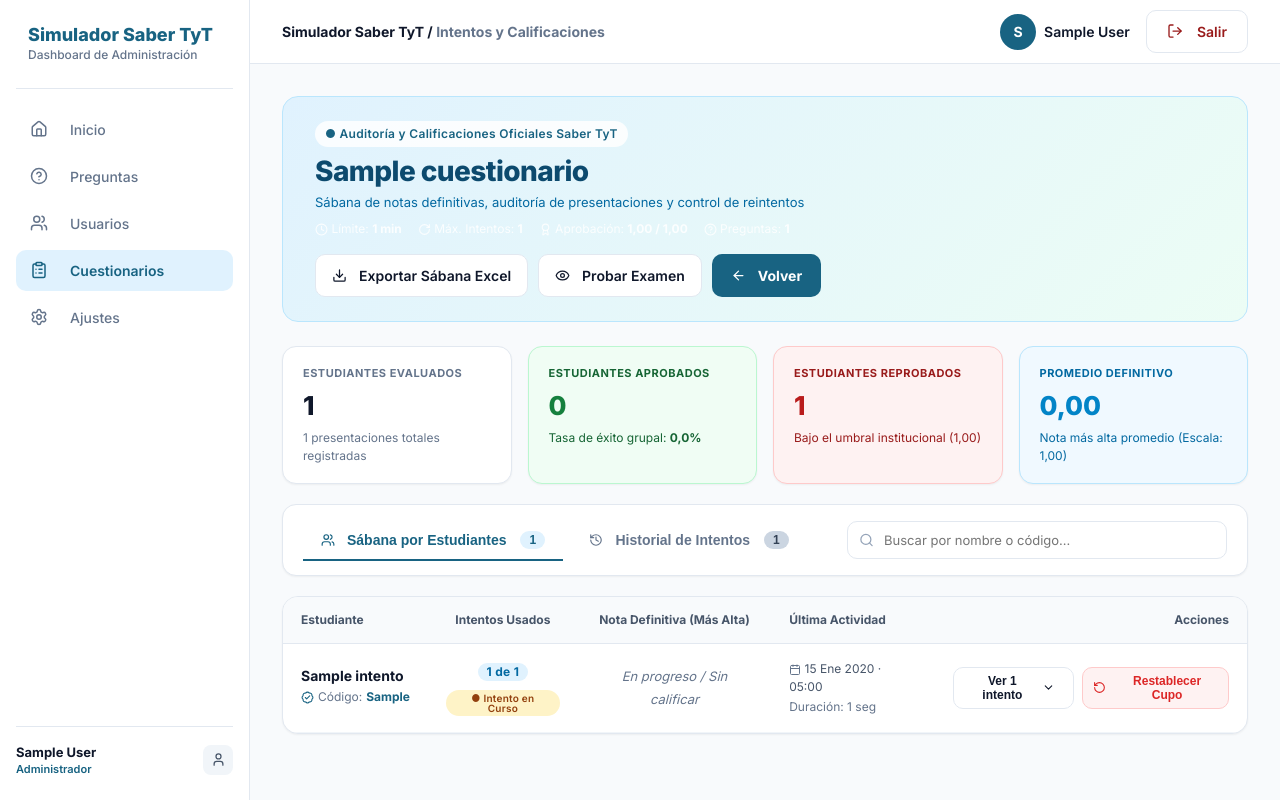
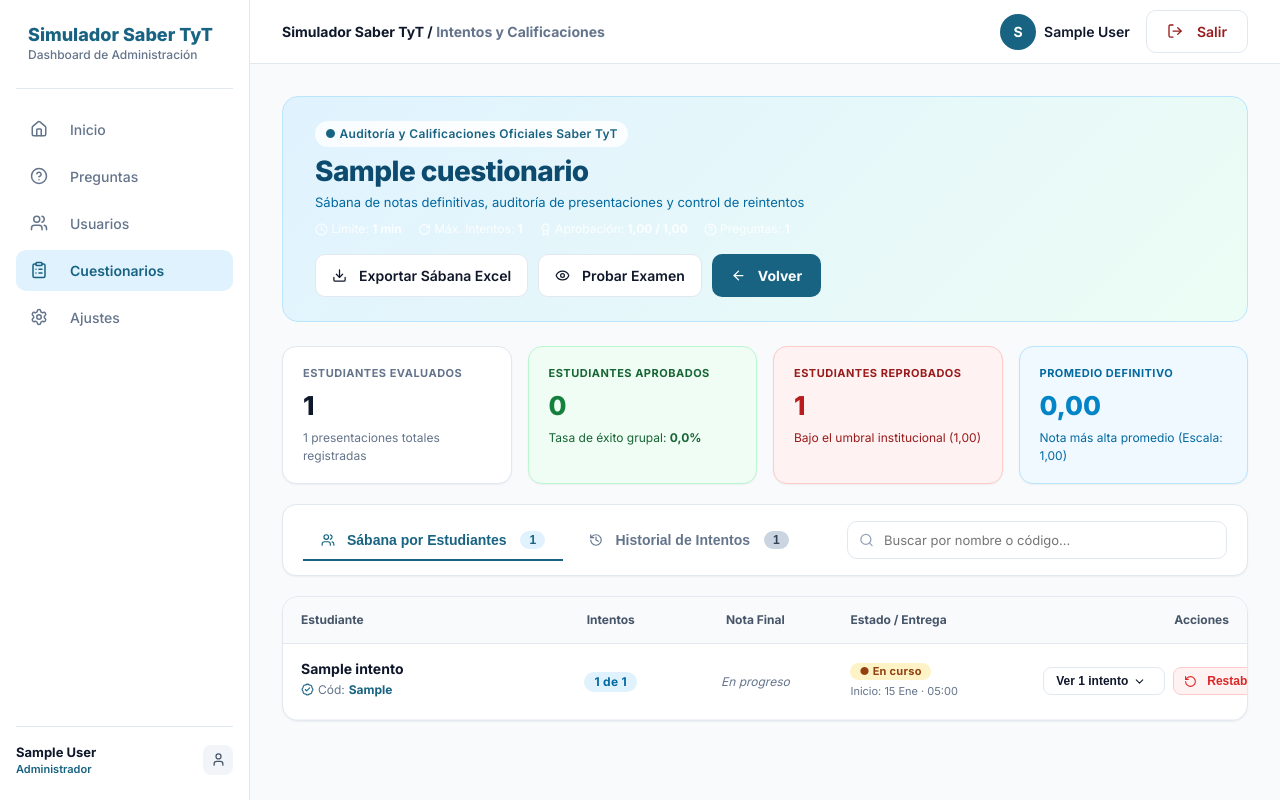
Before and after one commit to davidzambrano12/Cuestionarios-tyt, a Django app: page /cuestionarios/1/intentos/ in a window 1280 px wide. Run offline with Django 5.2, Linux system fonts and the light colour scheme; a user stored in the database is signed in; tables that the repository leaves empty hold one stand-in row (values such as "Sample post").

Commit message:
Aplicar Alternativa 1 a tabla de intentos: colgroup con anchos fijos, encabezados concisos y botones en una sola linea

```diff
--- a/templates/cuestionario_intentos.html
+++ b/templates/cuestionario_intentos.html
@@ -107,17 +107,24 @@
     </div>
   </div>
 
-  <!-- ================= VISTA 1: SÁBANA POR ESTUDIANTES (AGRUPADA Y LIMPIA) ================= -->
+  <!-- ================= VISTA 1: SÁBANA POR ESTUDIANTES (AGRUPADA Y LIMPIA - ALTERNATIVA 1) ================= -->
   <div id="vista-estudiantes" class="card" style="padding:0; border-radius:16px; overflow:hidden; margin-bottom:30px;">
     <div class="table-responsive">
-      <table class="table" style="width:100%; margin:0; border-collapse:collapse;">
+      <table class="table" style="width:100%; margin:0; border-collapse:collapse; table-layout:fixed;">
+        <colgroup>
+          <col style="width: 27%;">
+          <col style="width: 14%;">
+          <col style="width: 16%;">
+          <col style="width: 20%;">
+          <col style="width: 23%;">
+        </colgroup>
         <thead style="background:#f8fafc; border-bottom:1px solid #e2e8f0;">
           <tr>
-            <th style="padding:14px 18px; font-size:12px; font-weight:700; color:#475569; text-align:left;">Estudiante</th>
-            <th style="padding:14px 18px; font-size:12px; font-weight:700; color:#475569; text-align:center;">Intentos Usados</th>
-            <th style="padding:14px 18px; font-size:12px; font-weight:700; color:#475569; text-align:center;">Nota Definitiva (Más Alta)</th>
-            <th style="padding:14px 18px; font-size:12px; font-weight:700; color:#475569; text-align:left;">Última Actividad</th>
-            <th style="padding:14px 18px; font-size:12px; font-weight:700; color:#475569; text-align:right;">Acciones</th>
+            <th style="padding:14px 18px; font-size:12px; font-weight:700; color:#475569; text-align:left; white-space:nowrap;">Estudiante</th>
+            <th style="padding:14px 18px; font-size:12px; font-weight:700; color:#475569; text-align:center; white-space:nowrap;">Intentos</th>
+            <th style="padding:14px 18px; font-size:12px; font-weight:700; color:#475569; text-align:center; white-space:nowrap;">Nota Final</th>
+            <th style="padding:14px 18px; font-size:12px; font-weight:700; color:#475569; text-align:left; white-space:nowrap;">Estado / Entrega</th>
+            <th style="padding:14px 18px; font-size:12px; font-weight:700; color:#475569; text-align:right; white-space:nowrap;">Acciones</th>
           </tr>
         </thead>
         <tbody>
@@ -126,67 +133,74 @@
           <tr class="fila-estudiante" data-texto="{{ est.nombre|lower }} {{ est.codigo|lower }}" style="border-bottom:1px solid #f1f5f9;">
 
             <!-- Estudiante -->
-            <td style="padding:16px 18px;">
-              <div style="font-weight:700; font-size:14px; color:#0f172a;">{{ est.nombre }}</div>
-              <div style="font-size:12px; color:#64748b; display:inline-flex; align-items:center; gap:4px; margin-top:2px;">
+            <td style="padding:16px 18px; vertical-align:middle;">
+              <div style="font-weight:700; font-size:14px; color:#0f172a; line-height:1.3;">{{ est.nombre }}</div>
+              <div style="font-size:12px; color:#64748b; display:inline-flex; align-items:center; gap:4px; margin-top:3px;">
                 <i data-lucide="badge-check" style="width:13px; height:13px; color:#186382;"></i>
-                Código: <strong style="color:#186382;">{{ est.codigo }}</strong>
+                Cód: <strong style="color:#186382;">{{ est.codigo }}</strong>
               </div>
             </td>
 
-            <!-- Intentos Realizados -->
-            <td style="padding:16px 18px; text-align:center;">
-              <span class="badge" style="background:#e0f2fe; color:#0369a1; font-weight:700; font-size:12px;">
+            <!-- Intentos Usados -->
+            <td style="padding:16px 18px; text-align:center; vertical-align:middle;">
+              <span class="badge" style="background:#e0f2fe; color:#0369a1; font-weight:700; font-size:12px; padding:4px 10px; white-space:nowrap;">
                 {{ est.total_intentos }} de {{ cuestionario.intentos_permitidos }}
               </span>
-              {% if est.tiene_activo %}
-                <div style="margin-top:4px;"><span class="badge" style="background:#fef3c7; color:#92400e; font-size:10px;">● Intento en Curso</span></div>
+            </td>
+
+            <!-- Nota Final (Definitiva) -->
+            <td style="padding:16px 18px; text-align:center; vertical-align:middle;">
+              {% if est.mejor_calificacion is not None %}
+                <div style="font-size:16px; font-weight:800; color:#0f172a; white-space:nowrap;">
+                  {{ est.mejor_calificacion }} <span style="font-size:12px; color:#94a3b8; font-weight:500;">/ {{ cuestionario.calificacion_maxima }}</span>
+                </div>
+                <div style="margin-top:3px;">
+                  {% if est.aprobado %}
+                    <span class="badge badge-success" style="font-size:11px; padding:2px 8px; white-space:nowrap;">● Aprobado</span>
+                  {% else %}
+                    <span class="badge badge-danger" style="font-size:11px; padding:2px 8px; white-space:nowrap;">● Reprobado</span>
+                  {% endif %}
+                </div>
+              {% else %}
+                <span style="font-size:12px; color:#64748b; font-style:italic;">En progreso</span>
               {% endif %}
             </td>
 
-            <!-- Nota Definitiva -->
-            <td style="padding:16px 18px; text-align:center;">
-              {% if est.mejor_calificacion is not None %}
-                <div style="font-size:17px; font-weight:800; color:#0f172a;">
-                  {{ est.mejor_calificacion }} <span style="font-size:12px; color:#94a3b8; font-weight:500;">/ {{ cuestionario.calificacion_maxima }}</span>
+            <!-- Estado / Entrega -->
+            <td style="padding:16px 18px; font-size:12px; vertical-align:middle;">
+              {% if est.tiene_activo %}
+                <div style="display:flex; flex-direction:column; gap:3px;">
+                  <span class="badge" style="background:#fef3c7; color:#92400e; font-weight:700; font-size:11px; width:fit-content; white-space:nowrap;">● En curso</span>
+                  <span style="font-size:11px; color:#64748b; white-space:nowrap;">Inicio: {{ est.ultimo_intento.fecha_inicio|date:"d M · H:i" }}</span>
                 </div>
-                {% if est.aprobado %}
-                  <span class="badge badge-success" style="font-size:11px; padding:2px 8px; margin-top:3px;">● Aprobado</span>
-                {% else %}
-                  <span class="badge badge-danger" style="font-size:11px; padding:2px 8px; margin-top:3px;">● Reprobado</span>
-                {% endif %}
+              {% elif est.ultimo_intento.fecha_fin %}
+                <div style="display:flex; flex-direction:column; gap:2px;">
+                  <span style="font-size:12px; color:#0f172a; font-weight:600; white-space:nowrap; display:inline-flex; align-items:center; gap:4px;">
+                    <i data-lucide="check" style="width:12px; height:12px; color:#16a34a;"></i> {{ est.ultimo_intento.fecha_fin|date:"d M Y · H:i" }}
+                  </span>
+                  <span style="font-size:11px; color:#64748b; white-space:nowrap;">Duración: {{ est.ultimo_intento.duracion_segundos }} seg</span>
+                </div>
+              {% elif est.ultimo_intento %}
+                <div style="font-size:12px; color:#64748b; white-space:nowrap;">Inicio: {{ est.ultimo_intento.fecha_inicio|date:"d M · H:i" }}</div>
               {% else %}
-                <span style="font-size:13px; color:#64748b; font-style:italic;">En progreso / Sin calificar</span>
-              {% endif %}
-            </td>
-
-            <!-- Última Actividad -->
-            <td style="padding:16px 18px; font-size:12px; color:#475569;">
-              {% if est.ultimo_intento.fecha_fin %}
-                <div><i data-lucide="calendar" style="width:12px; height:12px; vertical-align:middle; color:#64748b;"></i> {{ est.ultimo_intento.fecha_fin|date:"d M Y · H:i" }}</div>
-                <div style="color:#64748b; margin-top:2px;">Duración: {{ est.ultimo_intento.duracion_segundos }} seg</div>
-              {% elif est.ultimo_intento %}
-                <div><i data-lucide="play" style="width:12px; height:12px; vertical-align:middle; color:#16a34a;"></i> Inicio: {{ est.ultimo_intento.fecha_inicio|date:"d M Y · H:i" }}</div>
-                <span class="badge" style="background:#fef3c7; color:#92400e; font-size:10px; margin-top:2px;">Activo ahora</span>
-              {% else %}
-                --
+                <span style="color:#94a3b8;">--</span>
               {% endif %}
             </td>
 
             <!-- Acciones -->
-            <td style="padding:16px 18px; text-align:right;">
+            <td style="padding:16px 18px; text-align:right; vertical-align:middle; white-space:nowrap;">
               <div style="display:inline-flex; align-items:center; gap:8px;">
 
                 <!-- Botón Acordeón Desplegable -->
-                <button type="button" onclick="toggleAcordeon('detalles-est-{{ forloop.counter }}', this)" class="btn btn-outline" style="padding:6px 12px; font-size:12px; gap:4px; font-weight:600;">
+                <button type="button" onclick="toggleAcordeon('detalles-est-{{ forloop.counter }}', this)" class="btn btn-outline" style="padding:6px 12px; font-size:12px; gap:5px; font-weight:600; white-space:nowrap; border-radius:8px;">
                   <span>Ver {{ est.total_intentos }} intento{% if est.total_intentos != 1 %}s{% endif %}</span>
                   <i data-lucide="chevron-down" style="width:13px; height:13px; transition:transform 0.2s ease;"></i>
                 </button>
 
                 <!-- Reiniciar todos los intentos del alumno -->
-                <form method="POST" action="/cuestionarios/{{ cuestionario.id }}/intentos/reiniciar-estudiante/{{ est.codigo }}/" onsubmit="return confirm('¿Confirmas reiniciar TODOS los intentos de {{ est.nombre }} ({{ est.codigo }}) en este examen?\n\nEsta acción restablecerá totalmente su cupo de presentación a cero intentos consumidos.');" style="display:inline;">
+                <form method="POST" action="/cuestionarios/{{ cuestionario.id }}/intentos/reiniciar-estudiante/{{ est.codigo }}/" onsubmit="return confirm('¿Confirmas reiniciar TODOS los intentos de {{ est.nombre }} ({{ est.codigo }}) en este examen?\n\nEsta acción restablecerá totalmente su cupo de presentación a cero intentos consumidos.');" style="display:inline; margin:0;">
                   {% csrf_token %}
-                  <button type="submit" class="btn" style="background:#fef2f2; border:1px solid #fecaca; color:#dc2626; padding:6px 10px; font-size:12px; display:inline-flex; align-items:center; gap:4px;" title="Restaurar cupo completo al estudiante">
+                  <button type="submit" class="btn" style="background:#fef2f2; border:1px solid #fecaca; color:#dc2626; padding:6px 10px; font-size:12px; display:inline-flex; align-items:center; gap:4px; white-space:nowrap; border-radius:8px;" title="Restablecer cupo completo al estudiante">
                     <i data-lucide="rotate-ccw" style="width:13px; height:13px;"></i> Restablecer Cupo
                   </button>
                 </form>
```
